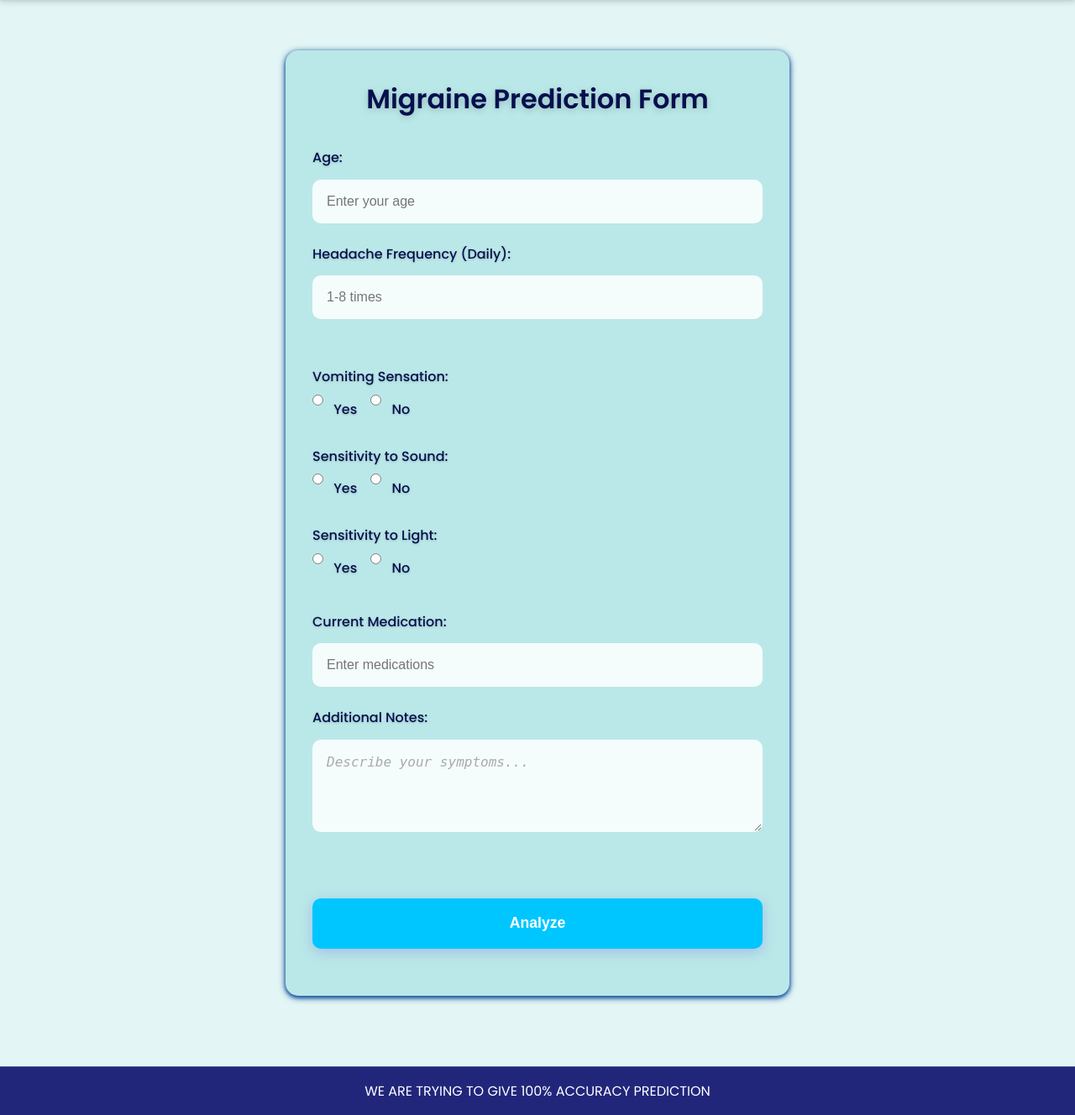
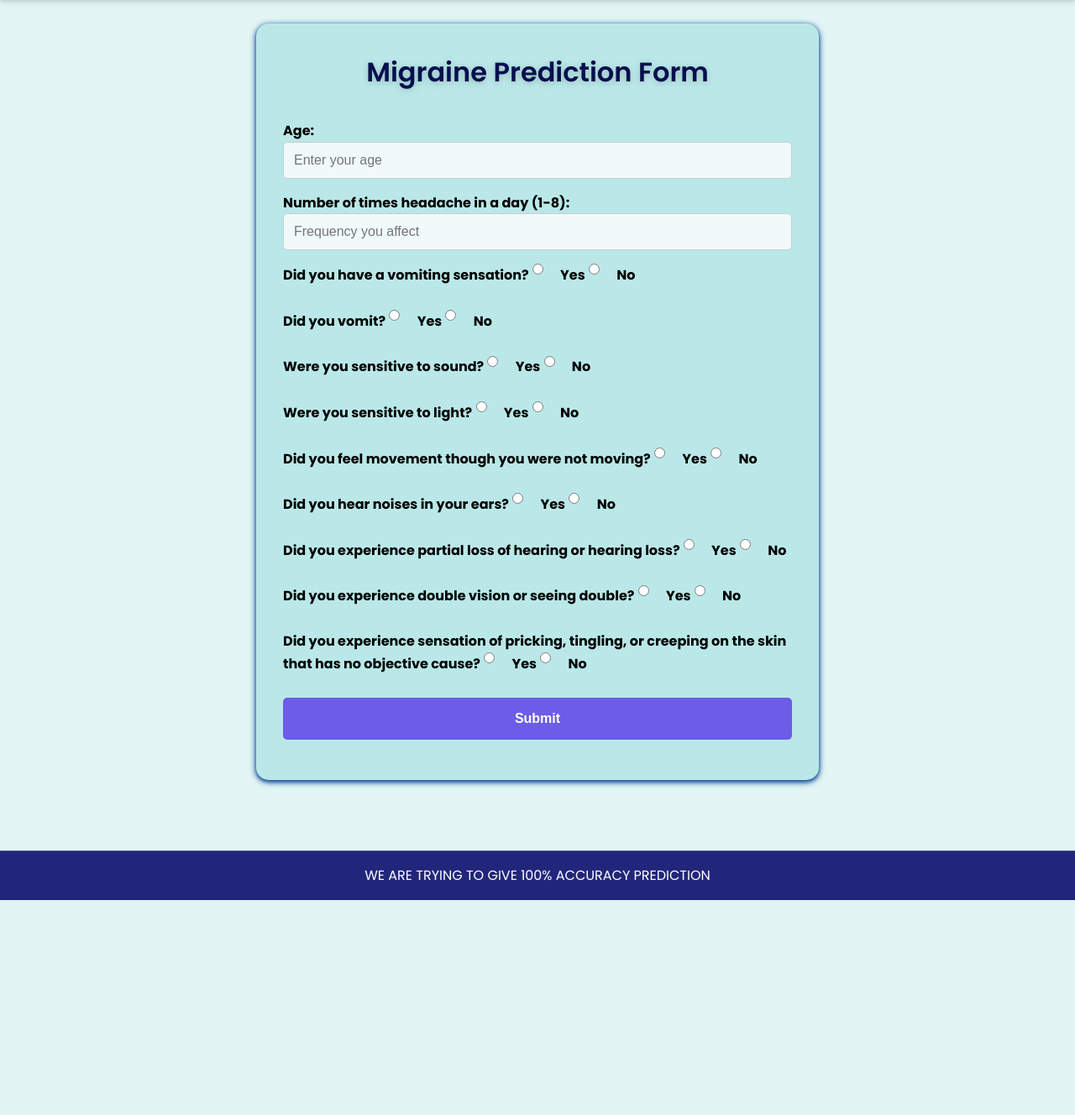
Before and after one commit to ULLIPAYALARAJA2005/SmartMediCheck, a Flask app: template templates/forms/migraine.html in a window 1280 px wide. Shown: the part 81-1409 px from the top of the page at 84% size. After the commit the page ends 1153 px from the top, so only its background shows below. Run offline with Flask 3, Linux system fonts and the light colour scheme; the template is opened without the code that fills it, so the values that code supplies are empty; parts of the project's set-up code (start-up, migrations or seed data) failed here and were passed over.

Commit message:
updated file

```diff
--- a/static/cssFiles/Migrane_form.css
+++ b/static/cssFiles/Migrane_form.css
@@ -1,3 +1,4 @@
+/* Global Styles */
 :root {
     --primary-color: #6c5ce7;
     --secondary-color: #a29bfe;
@@ -14,6 +15,7 @@
     --glass-border: rgba(255, 255, 255, 0.2);
 }
 
+
 /* Reset and Base Styles */
 * {
     margin: 0;
@@ -29,6 +31,8 @@ body {
     line-height: 1.6;
     overflow-x: hidden;
 }
+
+/* Navigation Bar - Updated to match obesity.html */
 
 /* Navigation Bar */
 .sticky-nav {
@@ -279,6 +283,74 @@ body {
     color: var(--primary-color);
 }
 
+
+/* Form Container - Preserved original styles */
+.form-container {
+    max-width: 670px;
+    margin: 4rem auto;
+    padding: 2rem;
+    background: #bae8e8;
+    backdrop-filter: blur(15px);
+    border-radius: 15px;
+    box-shadow:
+    0 2px 8px #1e56a0,
+    0 2px 4px #1e56a0;
+transform: translateY(-4px);
+}
+
+.form-container h1 {
+    color: #070f4e;
+    text-shadow: 0 2px 8px rgba(0, 0, 0, 0.2);
+    margin-bottom: 2rem;
+    font-weight: 600;
+    text-align: center;
+}
+
+.form-container label {
+    margin-bottom: 0.5rem;
+    color: var(--text-color);
+    font-weight: bold;
+}
+
+.form-container input,
+.form-container select {
+    width: 100%;
+    padding: 0.75rem;
+    margin-bottom: 1rem;
+    border: 1px solid #ccc;
+    border-radius: 5px;
+    background: rgba(255, 255, 255, 0.8);
+    color: #333;
+    font-size: 1rem;
+    box-sizing: border-box;
+}
+
+.form-container input[type="radio"] {
+    width: auto;
+    margin-right: 1rem;
+    display: inline-block;
+    vertical-align: middle;
+}
+
+.form-container input[type="submit"] {
+    background: var(--primary-color);.form-container h1 {
+        text-align: center;
+        margin-bottom: 1.5rem;
+        color: var(--text-color);
+    }
+    color: #fff;
+    border: none;
+    cursor: pointer;
+    padding: 1rem;
+    border-radius: 5px;
+    font-size: 1rem;
+}
+
+.form-container input[type="submit"]:hover {
+    background: #0914af;
+}
+
+/* Footer - Preserved original styles */
 /* Footer */
 footer {
     text-align: center;
@@ -340,97 +412,7 @@ footer p {
         min-width: 220px;
     }
 }
-
-.delete-account {
-    color: #ff4757 !important;
-    font-weight: 500;
-}.form-container {
-    max-width: 600px;
-    margin: 4rem auto;
-    padding: 2rem;
-    background: #bae8e8;
-    backdrop-filter: blur(15px);
-    border-radius: 15px;
-    box-shadow:
-    0 2px 8px #1e56a0,
-    0 2px 4px #1e56a0;
-transform: translateY(-4px);
-}
-
-
-
-/* Form heading */
-.form-container h1 {
-    color: #070f4e;
-    text-shadow: 0 2px 8px rgba(0, 0, 0, 0.2);
-    margin-bottom: 2rem;
-    font-weight: 600;
-    text-align: center;
-}
-
-/* Input fields */
-.form-container input,
-.form-container select {
-    width: 100%;
-    padding: 1rem;
-    margin-bottom: 1.5rem;
-    background: rgba(255, 255, 255, 0.85);
-    border: 1px solid rgba(255, 255, 255, 0.3);
-    border-radius: 10px;
-    color: #2d3436;
-    font-size: 1rem;
-    transition: all 0.3s ease;
-}
-
-.form-container input:focus,
-.form-container select:focus {
-    background: white;
-    outline: none;
-    box-shadow: 0 0 0 1px black;
-    border-color: black;
-}
-
-/* Submit button */
-.form-container input[type="submit"] {
-    background: var(--accent-color);
-    color: white;
-    border: none;
-    padding: 1.2rem;
-    font-size: 1.1rem;
-    font-weight: 600;
-    border-radius: 10px;
-    cursor: pointer;
-    transition: all 0.3s ease;
-    margin-top: 1rem;
-    box-shadow: 0 4px 15px rgba(108, 92, 231, 0.3);
-    width: 100%;
-}
-
-.form-container input[type="submit"]:hover {
-    transform: translateY(-2px);
-    box-shadow: 0 6px 20px rgba(108, 92, 231, 0.4);
-    background : blue;
-}
-
-.form-container input[type="submit"]:active {
-    transform: translateY(0);
-}
-
-/* Label styling */
-.form-container label {
-    color:#070f4e;;
-    font-weight: 500;
-    margin-bottom: 0.8rem;
-    display: block;
-    text-shadow: 0 1px 3px rgba(0, 0, 0, 0.2);
-}
-
-.form-container input[type="radio"] {
-    width: auto; /* Set width to auto for radio buttons */
-    margin-right: 1rem; /* Add some space between radio buttons */
-    display: inline-block; /* Display radio buttons inline */
-    vertical-align: middle; /* Align radio buttons vertically */
-}
+/* Add this to your CSS file */
 #response {
     max-width: 1000px;
     margin: 0 auto 4rem;
@@ -441,16 +423,26 @@ transform: translateY(-4px);
     display: none; /* Initially hidden */
     transition: var(--transition);
     border: 5px solid blue;
-    color: #2d3436;
 }
 
 #response.show {
     display: block;
     animation: fadeIn 0.5s ease-in-out;
 }
-#submitBtn{
+
+@keyframes fadeIn {
+    from { opacity: 0; transform: translateY(20px); }
+    to { opacity: 1; transform: translateY(0); }
+}
+
+/* Update the form container margin to reduce space when response shows */
+.form-container {
+    margin: 2rem auto 1rem; /* Reduced top margin */
+    /* rest of your existing form-container styles */
+}
+.submit-btn{
     color: #e3f6f5;
-    background:#6ce6dd;
+    background:#04b9ad;
     border: none;
     padding: 1rem 2rem;
     border-radius: 5px;
@@ -461,95 +453,7 @@ transform: translateY(-4px);
     width: 100%;
 
 }
-#submitBtn:hover{
-    background: #2b186d;
+submit-btn:hover{
+    background: #5e42c5;
     color: white;
 }
-/* Label Styling */
-.form-container label {
-    display: block;
-    color: #070f4e;
-    font-weight: 500;
-    margin-bottom: 0.8rem;
-    text-shadow: 0 1px 3px rgba(0, 0, 0, 0.2);
-}
-
-/* Radio Button Group Styling */
-.radio-group {
-    margin-bottom: 1.5rem;
-}
-
-.radio-group label {
-    display: block;
-    font-weight: 500;
-    margin-bottom: 0.5rem;
-    color: #070f4e;
-}
-
-/* Styling for Radio Button Options (Yes/No) */
-.radio-options {
-    display: flex;
-    align-items: center;
-    gap: 1rem; /* Space between radio options */
-}
-
-.radio-options input[type="radio"] {
-    margin-right: 0.5rem; /* Space between radio button and label */
-}
-
-.radio-options label {
-    font-size: 1rem;
-    margin: 0; /* Remove any default margin */
-    cursor: pointer;
-}
-
-/* Textarea Styling */
-textarea {
-    width: 100%;
-    padding: 1rem;
-    background: rgba(255, 255, 255, 0.85);
-    border: 1px solid rgba(255, 255, 255, 0.3);
-    border-radius: 10px;
-    font-size: 1rem;
-    color: #2d3436;
-    transition: all 0.3s ease;
-    resize: vertical; /* Allow vertical resizing */
-}
-
-textarea:focus {
-    background: white;
-    outline: none;
-    box-shadow: 0 0 0 1px black;
-    border-color: black;
-}
-
-/* Adjust form section padding */
-.form-section {
-    margin-bottom: 2rem;
-}
-
-/* Textarea placeholder styling */
-textarea::placeholder {
-    color: #aaa;
-    font-style: italic;
-}
-
-/* Adjust input fields and textarea behavior */
-input[type="number"], input[type="text"], select, textarea {
-    width: 100%;
-    padding: 1rem;
-    margin-bottom: 1.5rem;
-    background: rgba(255, 255, 255, 0.85);
-    border: 1px solid rgba(255, 255, 255, 0.3);
-    border-radius: 10px;
-    color: #2d3436;
-    font-size: 1rem;
-    transition: all 0.3s ease;
-}
-
-input[type="number"]:focus, input[type="text"]:focus, select:focus, textarea:focus {
-    background: white;
-    outline: none;
-    box-shadow: 0 0 0 1px black;
-    border-color: black;
-}
--- a/templates/forms/migraine.html
+++ b/templates/forms/migraine.html
@@ -48,54 +48,101 @@
         <form id="migraineForm">
             <!-- Personal Information -->
             <div class="form-section">
-                <label for="age">Age:</label>
-                <input type="number" id="age" name="age" placeholder="Enter your age" required>
+                <!-- Age Field -->
+            <label for="age">Age:</label>
+            <input type="number" id="age" name="age" min="1" placeholder="Enter your age" required>
 
-                <label for="frequency">Headache Frequency (Daily):</label>
-                <input type="number" id="frequency" name="frequency" min="1" max="8" placeholder="1-8 times" required>
-            </div>
+            <!-- Number of Times Headache in a Day -->
+            <label for="severity">Number of times headache in a day (1-8):</label>
+            <input type="number" id="severity" name="severity" min="1" max="8" required placeholder="Frequency you affect">
 
-            <!-- Symptoms Section -->
-            <div class="form-section">
-                <div class="radio-group">
-                    <label>Vomiting Sensation:</label>
-                    <div class="radio-options">
-                        <label><input type="radio" name="vomit_sensation" value="Yes" required> Yes</label>
-                        <label><input type="radio" name="vomit_sensation" value="No" required> No</label>
-                    </div>
-                </div>
+            <!-- Vomiting Sensation -->
+            <label>Did you have a vomiting sensation?</label>
+                    <input type="radio" id="vomit_sensation_yes" name="vomit_sensation" value="Yes" required>
+                    <label for="vomit_sensation_yes">Yes</label>
+                    <input type="radio" id="vomit_sensation_no" name="vomit_sensation" value="No" required>
+                    <label for="vomit_sensation_no">No</label>
+            </br>
+            </br>
 
-                <!-- Repeat similar structure for other symptoms -->
-                <div class="radio-group">
-                    <label>Sensitivity to Sound:</label>
-                    <div class="radio-options">
-                        <label><input type="radio" name="sound_sensitivity" value="Yes" required> Yes</label>
-                        <label><input type="radio" name="sound_sensitivity" value="No" required> No</label>
-                    </div>
-                </div>
+            <!-- Vomiting Occurrence -->
+            <label>Did you vomit?</label>
+                    <input type="radio" id="vomit_yes" name="vomit" value="Yes" required>
+                    <label for="vomit_yes">Yes</label>
+                    <input type="radio" id="vomit_no" name="vomit" value="No" required>
+                    <label for="vomit_no">No</label>
+                </br>
+            </br>
+            <!-- Sensitivity to Sound -->
+            <label>Were you sensitive to sound?</label>
+                    <input type="radio" id="sound_sensitivity_yes" name="sound_sensitivity" value="Yes" required>
+                    <label for="sound_sensitivity_yes">Yes</label>
+                    <input type="radio" id="sound_sensitivity_no" name="sound_sensitivity" value="No" required>
+                    <label for="sound_sensitivity_no">No</label>
+                </br>
+            </br>
+            <!-- Sensitivity to Light -->
+            <label>Were you sensitive to light?</label>
+                    <input type="radio" id="light_sensitivity_yes" name="light_sensitivity" value="Yes" required>
+                    <label for="light_sensitivity_yes">Yes</label>
+                    <input type="radio" id="light_sensitivity_no" name="light_sensitivity" value="No" required>
+                    <label for="light_sensitivity_no">No</label>
+                </br>
+            </br>
+            <!-- Sensation of Movement -->
+            <label>Did you feel movement though you were not moving?</label>
 
-                <div class="radio-group">
-                    <label>Sensitivity to Light:</label>
-                    <div class="radio-options">
-                        <label><input type="radio" name="light_sensitivity" value="Yes" required> Yes</label>
-                        <label><input type="radio" name="light_sensitivity" value="No" required> No</label>
-                    </div>
-                </div>
-            </div>
+                    <input type="radio" id="movement_sensation_yes" name="movement_sensation" value="Yes" required>
+                    <label for="movement_sensation_yes">Yes</label>
+                    <input type="radio" id="movement_sensation_no" name="movement_sensation" value="No" required>
+                    <label for="movement_sensation_no">No</label>
+                </br>
+            </br>
+            <!-- Ear Noise -->
+            <label>Did you hear noises in your ears?</label>
+                    <input type="radio" id="ear_noise_yes" name="ear_noise" value="Yes" required>
+                    <label for="ear_noise_yes">Yes</label>
 
-            <!-- Additional Information -->
-            <div class="form-section">
-                <label for="medication">Current Medication:</label>
-                <input type="text" id="medication" name="medication" placeholder="Enter medications" required>
+                    <input type="radio" id="ear_noise_no" name="ear_noise" value="No" required>
+                    <label for="ear_noise_no">No</label>
+                </br>
+            </br>
+            <!-- Hearing Loss -->
+            <label>Did you experience partial loss of hearing or hearing loss?</label>
 
-                <label for="notes">Additional Notes:</label>
-                <textarea id="notes" name="notes" rows="4" placeholder="Describe your symptoms..."></textarea>
-            </div>
+                    <input type="radio" id="hearing_loss_yes" name="hearing_loss" value="Yes" required>
+                    <label for="hearing_loss_yes">Yes</label>
 
-            <input type="submit" value="Analyze" class="submit-btn">
+                    <input type="radio" id="hearing_loss_no" name="hearing_loss" value="No" required>
+                    <label for="hearing_loss_no">No</label>
+                </br>
+            </br>
+
+            <!-- Double Vision -->
+            <label>Did you experience double vision or seeing double?</label>
+
+                    <input type="radio" id="double_vision_yes" name="double_vision" value="Yes" required>
+                    <label for="double_vision_yes">Yes</label>
+
+                    <input type="radio" id="double_vision_no" name="double_vision" value="No" required>
+                    <label for="double_vision_no">No</label>
+                </br>
+            </br>
+
+            <!-- Pricking Sensation -->
+            <label>Did you experience sensation of pricking, tingling, or creeping on the skin that has no objective cause?</label>
+
+                    <input type="radio" id="pricking_sensation_yes" name="pricking_sensation" value="Yes" required>
+                    <label for="pricking_sensation_yes">Yes</label>
+
+                    <input type="radio" id="pricking_sensation_no" name="pricking_sensation" value="No" required>
+                    <label for="pricking_sensation_no">No</label>
+                </br>
+            </br>
+            <input type="submit" value="Submit" class="submit-btn">
         </form>
     </div>
-
+</div>
     <!-- Response Container -->
     <div id="response" class="response-container">
         <div class="response-content"></div>
@@ -105,6 +152,7 @@
     <footer>
         <p>WE ARE TRYING TO GIVE 100% ACCURACY PREDICTION</p>
     </footer>
+
 
     <script>
         // Profile Dropdown Logic
@@ -138,12 +186,16 @@
 
             const formData = {
                 age: form.age.value,
-                frequency: form.frequency.value,
+                severity: form.severity.value,
                 vomit_sensation: form.vomit_sensation.value,
+                vomit: form.vomit.value,
                 sound_sensitivity: form.sound_sensitivity.value,
                 light_sensitivity: form.light_sensitivity.value,
-                medication: form.medication.value,
-                notes: form.notes.value
+                movement_sensation: form.movement_sensation.value,
+                ear_noise: form.ear_noise.value,
+                hearing_loss: form.hearing_loss.value,
+                double_vision: form.double_vision.value,
+                pricking_sensation: form.pricking_sensation.value,
             };
 
             try {
```
